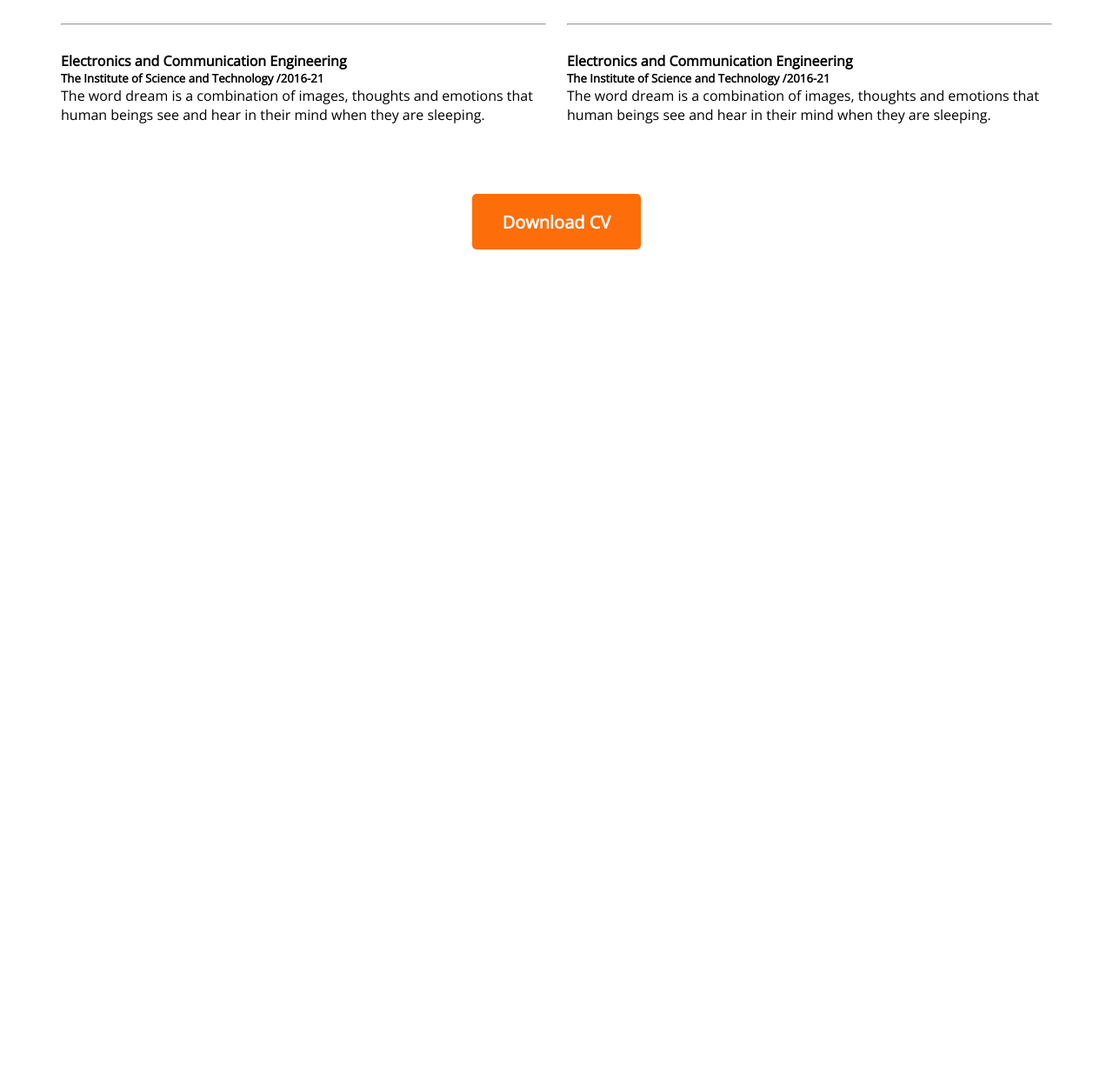
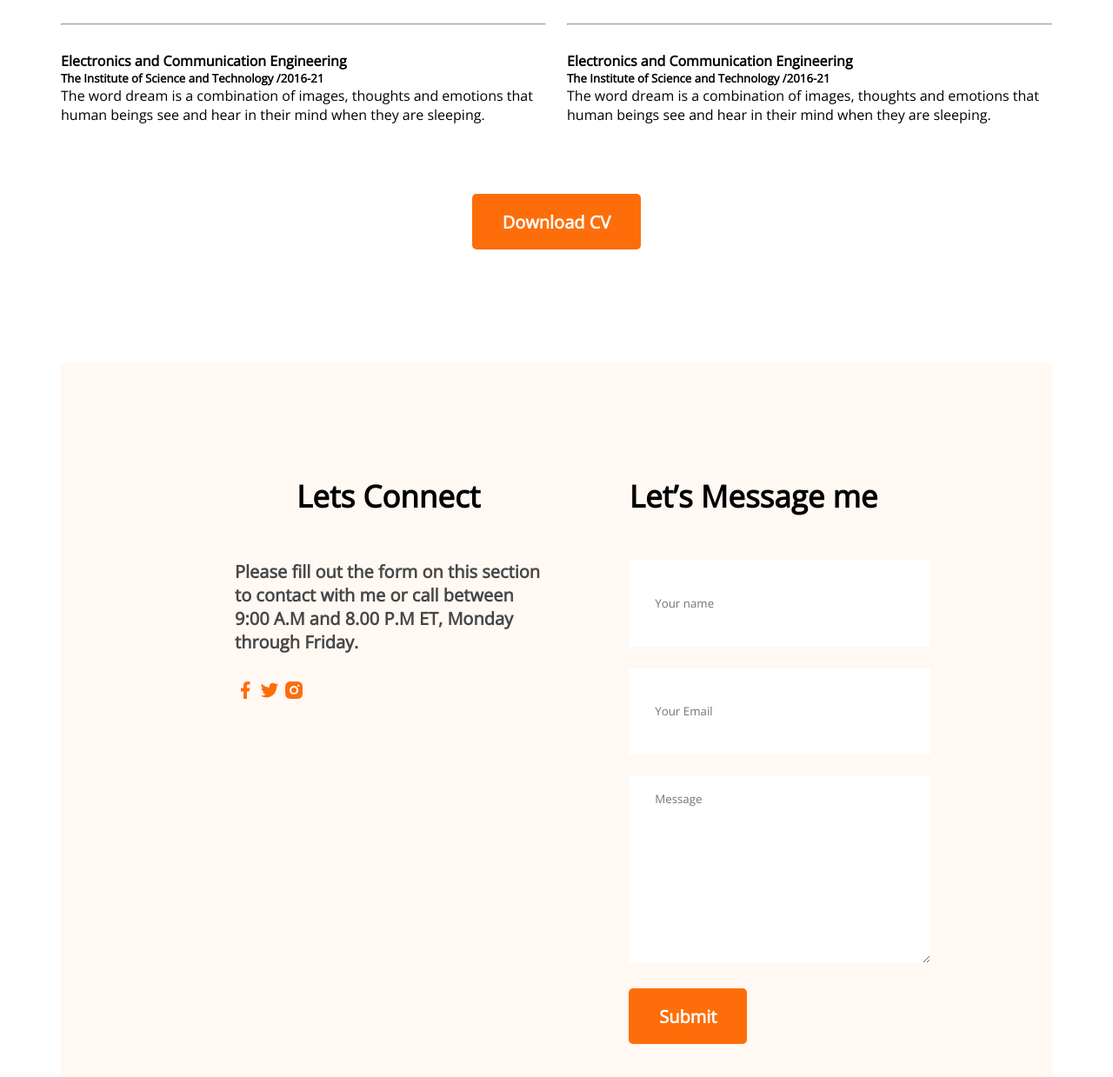
Before and after one commit to Rafsanfaruk/developer-portfolio, a plain HTML site: page index.html in a window 1280 px wide. Shown: the part 2583-3822 px from the top of the page at 87% size. Before the commit the page ends 2870 px from the top, so only its background shows below. Drawn offline with nearby package versions, Linux system fonts and the light colour scheme.

Commit message:
contact added

```diff
--- a/index.html
+++ b/index.html
@@ -161,6 +161,35 @@
                 <button class="btn-primary">Download CV</button>
             </div>
         </section>
+        <!-- contract section -->
+        <section class="contract">
+            <div>
+                <h3 class="section-title">Lets Connect</h3>
+                <p class="section-description">
+                    Please fill out the form on this section to contact with me or call between 9:00 A.M and 8.00 P.M ET, Monday through Friday.
+                </p>
+                <a href="">
+                    <img src="images/icons/facebook.png" alt="">
+                </a>
+                <a href="">
+                    <img src="images/icons/twitter.png" alt="">
+                </a>
+                <a href="">
+                    <img src="images/icons/insta.png" alt="">
+                </a>
+
+            </div>
+            <div>
+                <h3 class="section-title">Let’s Message me</h3>
+                <form action="">
+                    <input type="text" name="" id="" placeholder="Your name">
+                    <input type="email" name="" id="" placeholder="Your Email">
+                    <textarea name="" id="" cols="30" rows="10" placeholder="Message"></textarea>
+                    <input class="btn-primary" type="Submit" value="Submit">
+                </form>
+            </div>
+
+        </section>
     </main>
     <footer>
 
--- a/styles/portfolio.css
+++ b/styles/portfolio.css
@@ -179,7 +179,32 @@ section {
 .resume-description {
     color: #757575;
 }
-.resume-button{
+
+.resume-button {
     margin-top: 50px;
     text-align: center;
 }
+
+/* contract styles */
+.contract {
+    display: flex;
+    gap: 100px;
+    background: #FFF8F3;
+padding: 130px 200px;
+}
+
+.contract .secction-title {
+    text-align: left;
+}
+.contract input[type="text"], input[type="email"],textarea{
+    margin-bottom: 24px;
+    border: 0;
+    width: 100%;
+    padding: 18px 30px;
+}
+input{
+    height: 64px;
+}
+.contract a{
+    text-decoration: none;
+}
```
